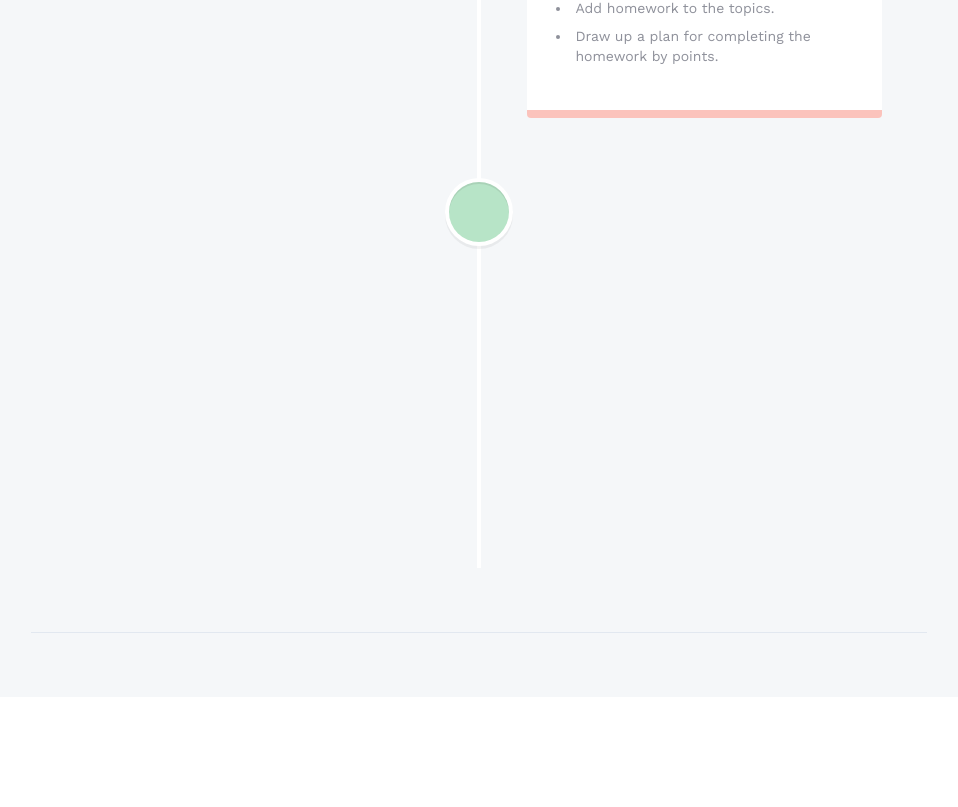
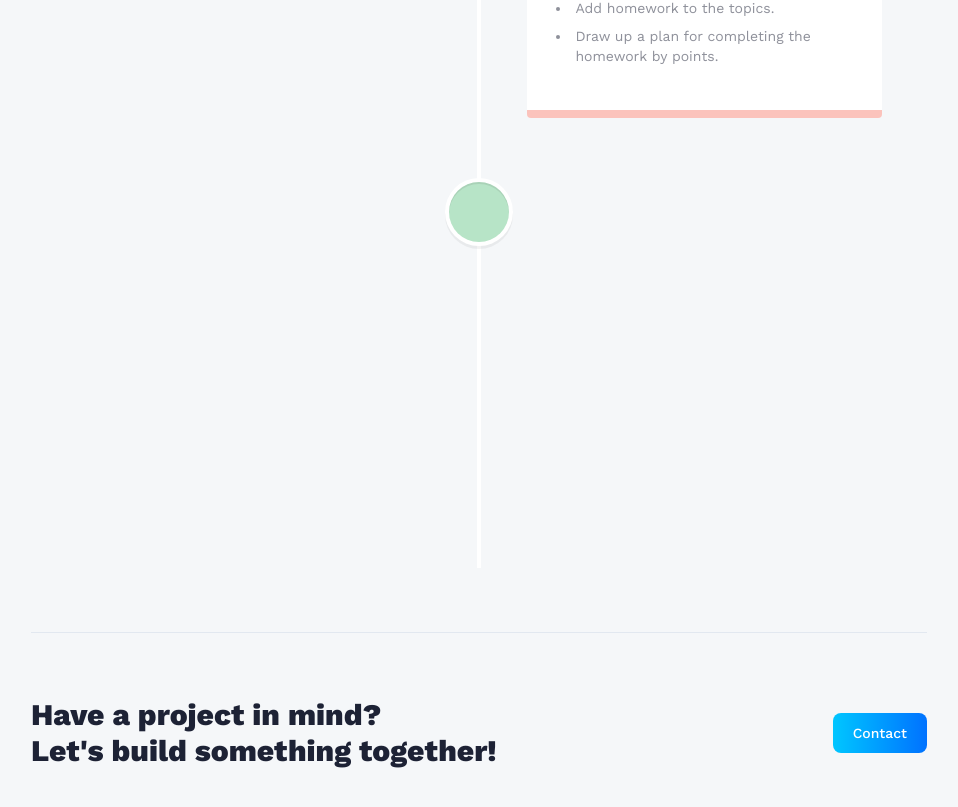
Before and after one commit to AlinaShtykhUA/react-3d, a React (Vite) app: page /about in a window 1280 px wide. Shown: the part 1601-2408 px from the top of the page, without its empty margins (161-1119 px from the left). Before the commit the page ends 2298 px from the top, so only its background shows below. Built offline with nearby package versions, Linux system fonts and the light colour scheme.

Commit message:
added: cta component

```diff
--- /dev/null
+++ b/src/components/CTA.jsx
@@ -0,0 +1,18 @@
+import React from "react";
+import { Link } from "react-router-dom";
+
+const CTA = () => {
+  return (
+    <section className="cta">
+      <p className="cta-text">
+        Have a project in mind? <br className="sm:block hidden" /> Let's build
+        something together!
+      </p>
+      <Link to="/contact" className="btn">
+        Contact
+      </Link>
+    </section>
+  );
+};
+
+export default CTA;
--- a/src/components/index.js
+++ b/src/components/index.js
@@ -2,5 +2,6 @@
 import Loader from "./Loader";
 import HomeInfo from "./HomeInfo";
 import Alert from "./Alert";
+import CTA from "./CTA";
 
-export { Navbar, Loader, HomeInfo, Alert };
+export { Navbar, Loader, HomeInfo, Alert, CTA };
--- a/src/pages/About.jsx
+++ b/src/pages/About.jsx
@@ -6,6 +6,7 @@
 import { skills, experiences } from "../constants";
 
 import "react-vertical-timeline-component/style.min.css";
+import { CTA } from "../components";
 
 const About = () => {
   return (
@@ -99,6 +100,8 @@
       </div>
 
       <hr className="border-slate-200" />
+
+      <CTA />
     </section>
   );
 };
```
